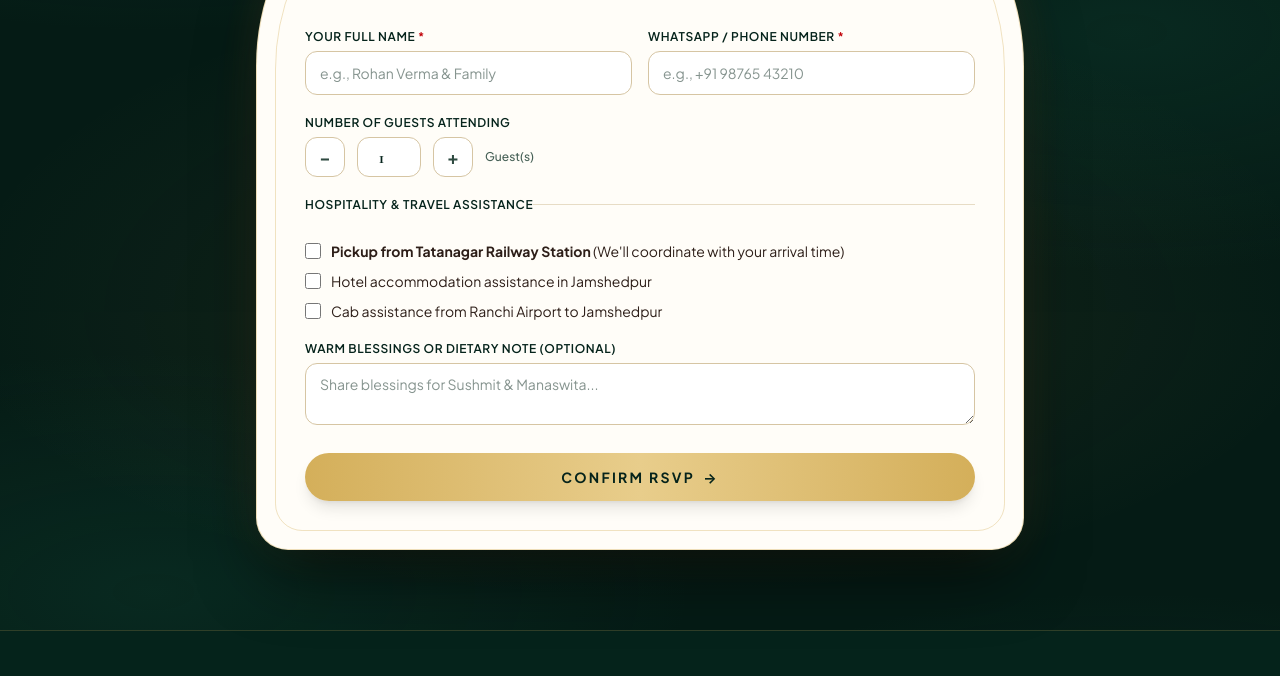
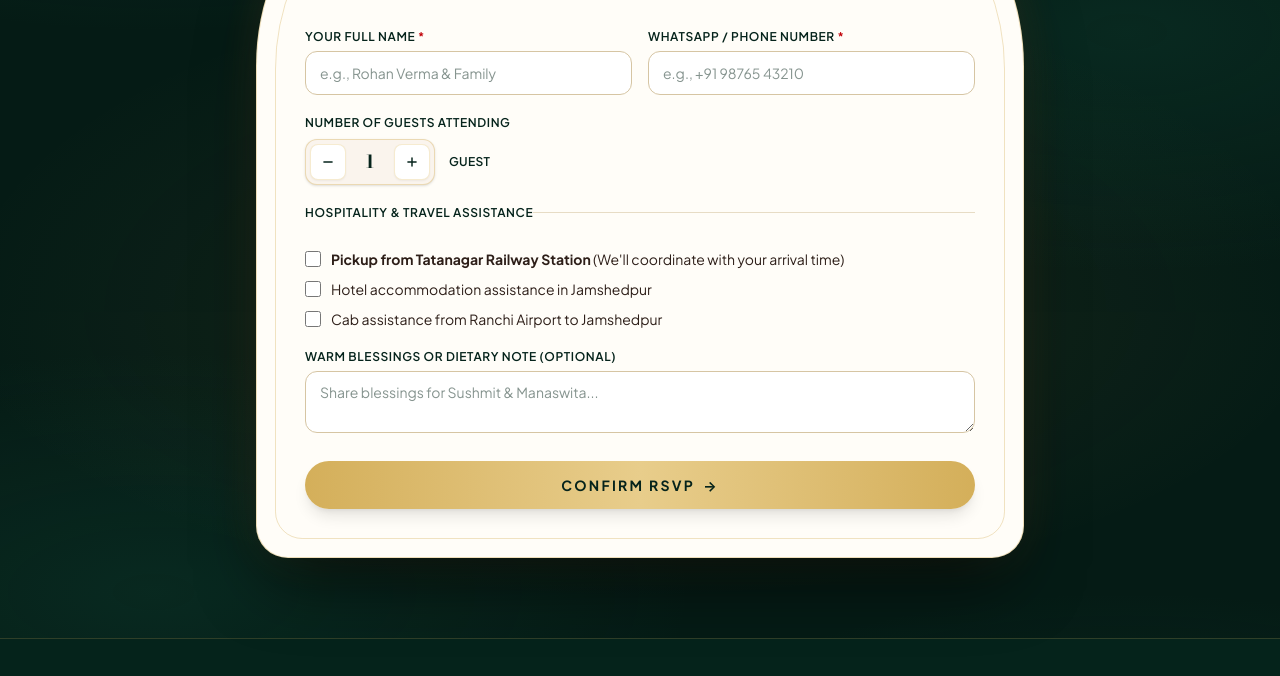
Before and after one commit to sushmitshekhar/sushmit-weds-manaswita, a website: page index.html in a window 1280 px wide. Shown: the part 6088-6764 px from the top of the page. Drawn offline with nearby package versions, Linux system fonts and the light colour scheme.

Commit message:
Redesign guest counter into unified luxury stepper with aligned vector icons and typography

```diff
--- a/index.html
+++ b/index.html
@@ -757,16 +757,25 @@
 
             <!-- Guest Count Counter -->
             <div>
-              <label class="block text-xs font-semibold tracking-wider text-emerald-950 uppercase">
+              <label for="attendees-count" class="block text-xs font-semibold tracking-wider text-emerald-950 uppercase">
                 Number of Guests Attending
               </label>
-              <div class="mt-1.5 flex items-center gap-3">
+              <div class="mt-2 flex items-center gap-3.5">
+                <!-- Unified Luxury Stepper Capsule -->
+                <div class="inline-flex items-center rounded-xl border border-gold-400/40 bg-[#FAF4ED] p-1 shadow-sm">
+                  <!-- Decrease Button -->
                   <button
                     type="button"
                     id="dec-guests"
-                  class="flex h-10 w-10 items-center justify-center rounded-xl border border-cream-300 bg-white text-lg font-bold text-ink-700 hover:bg-cream-100 cursor-pointer"
+                    class="flex h-9 w-9 items-center justify-center rounded-lg bg-white text-emerald-950 shadow-xs border border-gold-300/40 transition-all hover:bg-gold-50 hover:border-gold-400 active:scale-95 cursor-pointer disabled:opacity-40 disabled:cursor-not-allowed"
                     aria-label="Decrease guest count"
-                >&minus;</button>
+                  >
+                    <svg aria-hidden="true" class="h-3.5 w-3.5" viewBox="0 0 24 24" fill="none" stroke="currentColor" stroke-width="2.5" stroke-linecap="round">
+                      <line x1="5" y1="12" x2="19" y2="12"></line>
+                    </svg>
+                  </button>
+
+                  <!-- Perfectly Aligned Digit Display -->
                   <input
                     type="number"
                     id="attendees-count"
@@ -775,15 +784,27 @@
                     max="10"
                     value="1"
                     readonly
-                  class="h-10 w-16 rounded-xl border border-cream-300 bg-white text-center font-serif text-lg font-bold text-emerald-950"
+                    class="h-9 w-12 border-0 bg-transparent p-0 text-center font-display text-lg font-bold text-emerald-950 tabular-nums focus:outline-none focus:ring-0 select-none"
+                    aria-label="Number of guests attending"
                   >
+
+                  <!-- Increase Button -->
                   <button
                     type="button"
                     id="inc-guests"
-                  class="flex h-10 w-10 items-center justify-center rounded-xl border border-cream-300 bg-white text-lg font-bold text-ink-700 hover:bg-cream-100 cursor-pointer"
+                    class="flex h-9 w-9 items-center justify-center rounded-lg bg-white text-emerald-950 shadow-xs border border-gold-300/40 transition-all hover:bg-gold-50 hover:border-gold-400 active:scale-95 cursor-pointer disabled:opacity-40 disabled:cursor-not-allowed"
                     aria-label="Increase guest count"
-                >&plus;</button>
-                <span class="text-xs font-medium text-ink-600">Guest(s)</span>
+                  >
+                    <svg aria-hidden="true" class="h-3.5 w-3.5" viewBox="0 0 24 24" fill="none" stroke="currentColor" stroke-width="2.5" stroke-linecap="round">
+                      <line x1="12" y1="5" x2="12" y2="19"></line>
+                      <line x1="5" y1="12" x2="19" y2="12"></line>
+                    </svg>
+                  </button>
+                </div>
+
+                <span id="guests-label-suffix" class="text-xs font-semibold tracking-wide text-emerald-950 uppercase">
+                  Guest
+                </span>
               </div>
             </div>
 
--- a/src/input.css
+++ b/src/input.css
@@ -859,6 +859,19 @@ body {
   font-weight: 600;
 }
 
+/* Number stepper clean appearance */
+#attendees-count {
+  -moz-appearance: textfield;
+  appearance: textfield;
+  line-height: 1;
+}
+
+#attendees-count::-webkit-inner-spin-button,
+#attendees-count::-webkit-outer-spin-button {
+  -webkit-appearance: none;
+  margin: 0;
+}
+
 /* Active navigation link styling — pure color & glow, zero underlines */
 .nav-link {
   position: relative;
```
Also changed, not shown: assets/styles.css. Lines whose indentation alone changed are shown as unchanged.
